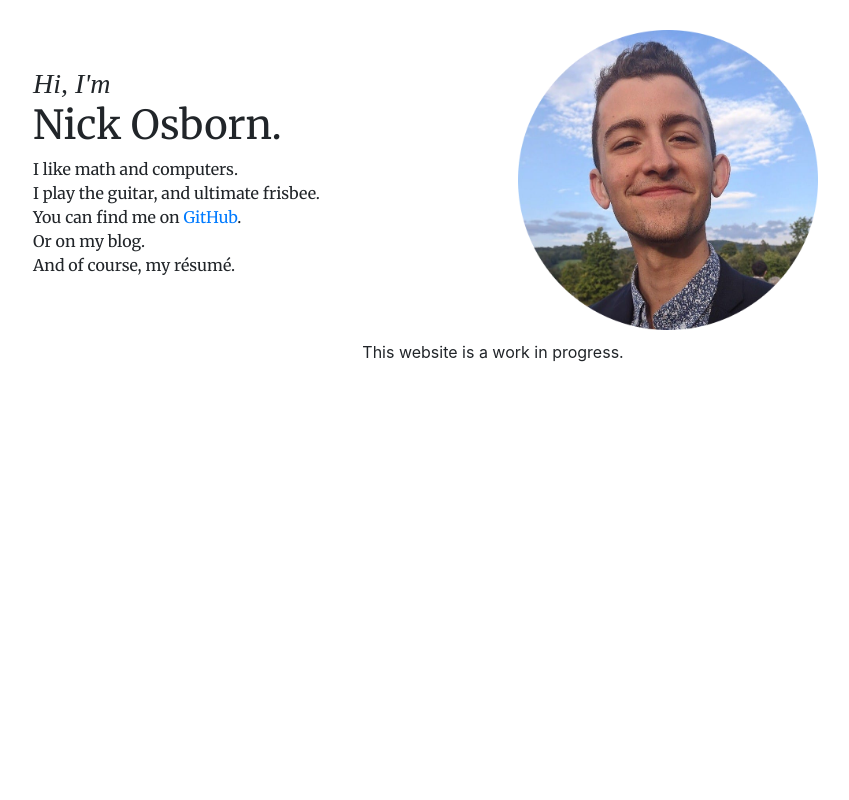
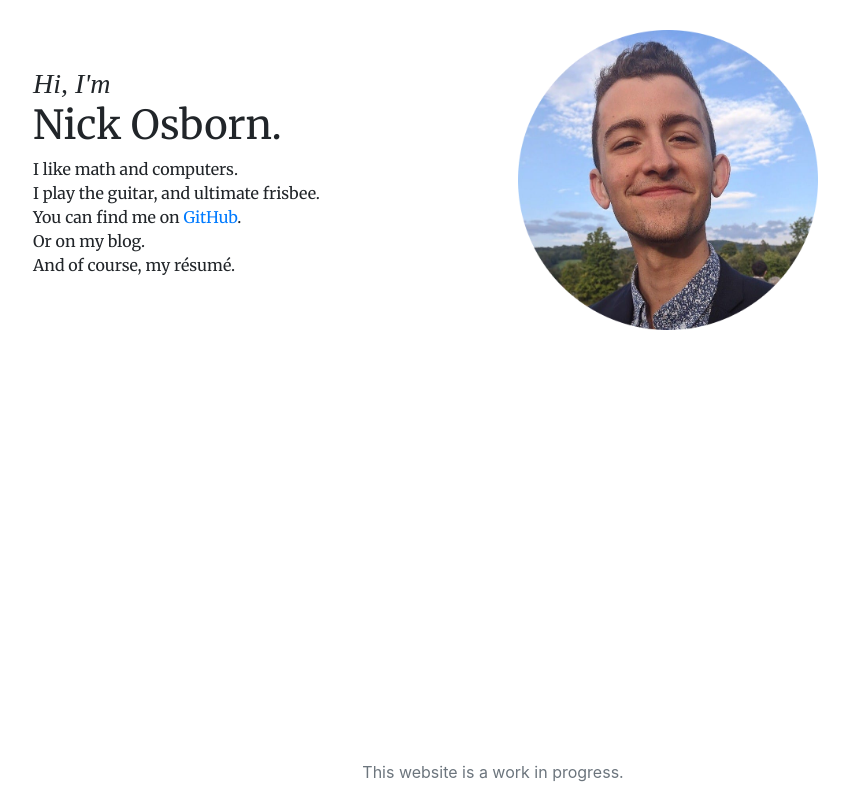
Before and after one commit to osbornnick/osbornnick.1, a Django app: page / in a window 1280 px wide. Shown: the whole page, without its empty margins (147-996 px from the left). Run offline with Django 3.2, Linux system fonts and the light colour scheme; some libraries are stand-ins or nearby versions.

Commit message:
html class=h-100

```diff
--- a/index/templates/index.html
+++ b/index/templates/index.html
@@ -10,7 +10,7 @@
       <ul>
         <li>I like math and computers.</li>
         <li>I play the guitar, and ultimate frisbee.</li>
-        <li>You can find me on <a href="https://github.com/osbornnick" target="_blank">GitHub</a>.</li>
+        <li>You can find me on <a href="https://github.com/osbornnick" class="external_link" target="_blank">GitHub</a>.</li>
         <li>Or on my blog.</li>
         <li>And of course, my résumé.</li>
       </ul>
--- a/osbornnick/templates/base.html
+++ b/osbornnick/templates/base.html
@@ -1,6 +1,6 @@
 <!DOCTYPE html>
 {% load static %}
-<html lang="en">
+<html lang="en" class="h-100">
 <head>
   <meta charset="utf-8"/>
   <meta name="viewport" content="width=device-width, initial-scale=1, shrink-to-fit=no" />
@@ -21,20 +21,21 @@
   <title>Nick Osborn</title>
 
 </head>
-<body>
+<body class="d-flex flex-column h-100">
 
 {% block page_content %}{% endblock %}
+<footer class = "footer mt-auto font-small py-3">
+  <div class="container text-center">
+      <span class="text-muted">
+        This website is a work in progress.
+      </span>
+  </div>
+</footer>
 
 <script src="https://code.jquery.com/jquery-3.3.1.slim.min.js" integrity="sha384-q8i/X+965DzO0rT7abK41JStQIAqVgRVzpbzo5smXKp4YfRvH+8abtTE1Pi6jizo" crossorigin="anonymous"></script>
 <script src="https://cdnjs.cloudflare.com/ajax/libs/popper.js/1.14.7/umd/popper.min.js" integrity="sha384-UO2eT0CpHqdSJQ6hJty5KVphtPhzWj9WO1clHTMGa3JDZwrnQq4sF86dIHNDz0W1" crossorigin="anonymous"></script>
 <script src="https://stackpath.bootstrapcdn.com/bootstrap/4.3.1/js/bootstrap.min.js" integrity="sha384-JjSmVgyd0p3pXB1rRibZUAYoIIy6OrQ6VrjIEaFf/nJGzIxFDsf4x0xIM+B07jRM" crossorigin="anonymous"></script>
 </body>
 
-<footer class = "page-footer font-small">
-  <div class="container text-center">
-      <p>
-        This website is a work in progress.
-      </p>
-  </div>
-</footer>
+
 </html>
--- a/static/styles/style.css
+++ b/static/styles/style.css
@@ -14,17 +14,6 @@
   margin: 10px;
 }
 
-.link {
-  max-height: 28px;
-  height: auto;
-  width: auto;
-  padding: 0px 5px;
-}
-
-body {
-  margin-bottom: 40px;
-}
-
 .row {
   font-family: 'Merriweather'
 }
```
